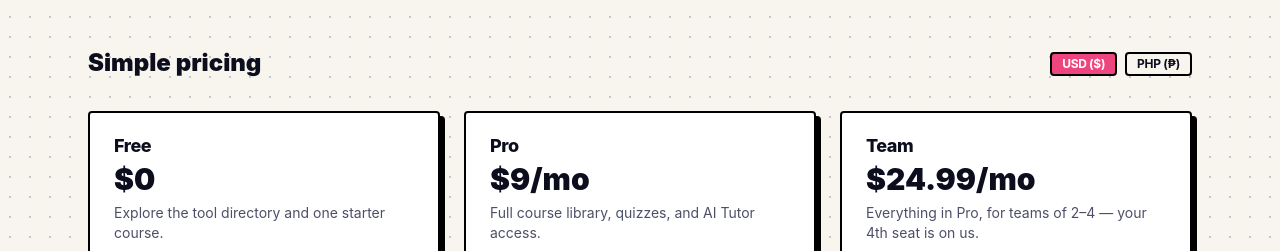
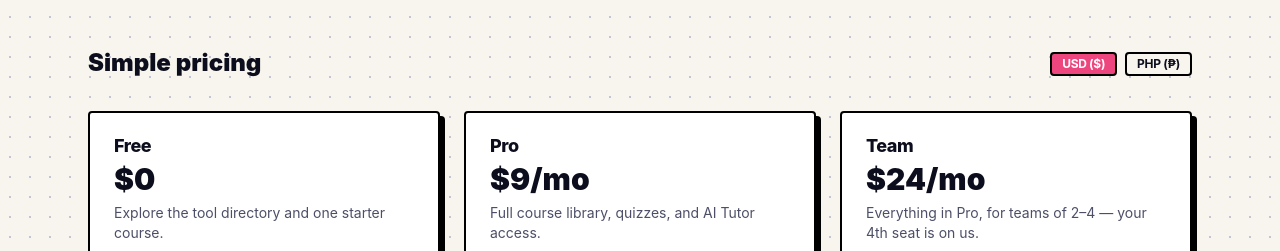
Before and after one commit to 1984-ldngni/upskillnow, a Next.js app: page / in a window 1280 px wide. Shown: the part 1053-1304 px from the top of the page. Built offline with nearby package versions, Linux system fonts and the light colour scheme; no server answers; the database is empty.

Commit message:
Set USD Team price to $24/mo

```diff
--- a/components/pricing-section.tsx
+++ b/components/pricing-section.tsx
@@ -16,7 +16,7 @@ const plans: Record<Currency, Plan[]> = {
     { name: "Pro", price: "$9/mo", blurb: "Full course library, quizzes, and AI Tutor access." },
     {
       name: "Team",
-      price: "$24.99/mo",
+      price: "$24/mo",
       blurb: "Everything in Pro, for teams of 2–4 — your 4th seat is on us.",
     },
   ],
```
